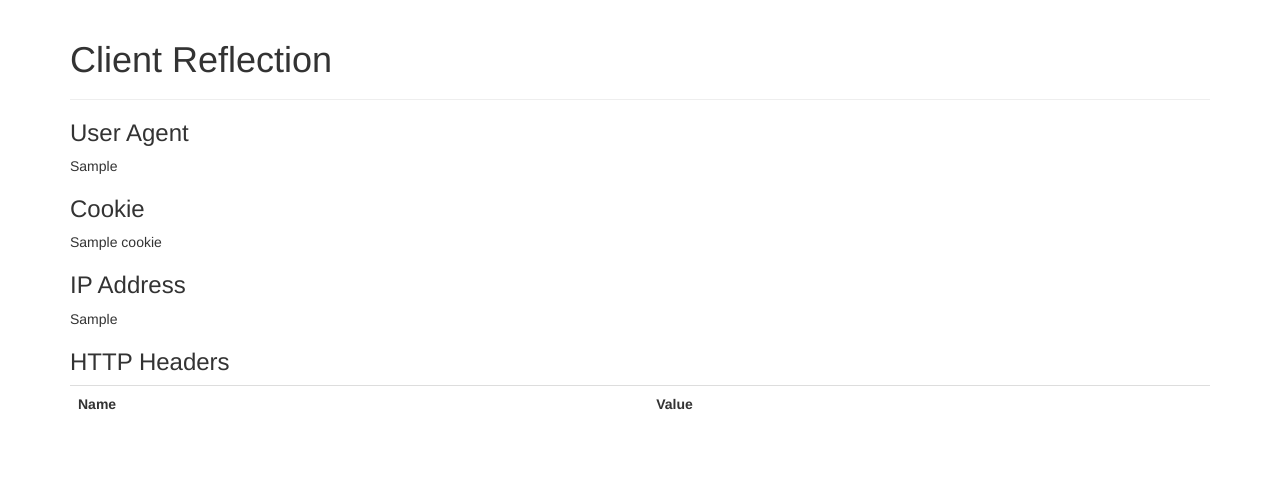
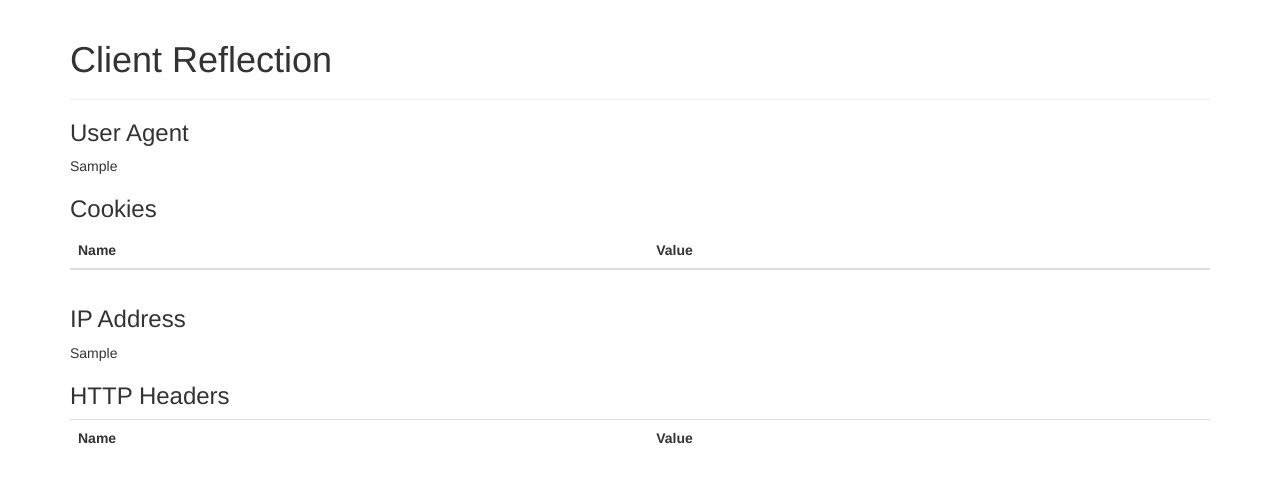
Before and after one commit to Den1al/client-reflection, a Flask app: template templates/index.html in a window 1280 px wide. Shown: the top 483 px of the page. Run offline with Flask 2, Linux system fonts and the light colour scheme; the template is opened without the code that fills it: most values are stand-ins (such as "Sample title", 1, 10 or a date in 2020); lists and menus that the app fills with data are empty; some libraries are stand-ins or nearby versions.

Commit message:
added cookie check

```diff
--- a/server.py
+++ b/server.py
@@ -1,18 +1,35 @@
-from flask import Flask, render_template, request
+from uuid import uuid4
+from flask import (Flask, render_template, request,
+                   redirect, url_for, make_response)
 
 app = Flask(__name__)
 
 
+def generate_uuid():
+    return str(uuid4())
+
+# def parsed_cookie():
+#     for item in request.headers.get('Cookie').split(';'):
+#         name, _, value = item.partition('=')
+#         yield name, value
+
+
 @app.route('/')
 def index():
+    resp = make_response(redirect(url_for('after_cookie_was_set')))
+    resp.set_cookie('client-reflection-cookie', generate_uuid())
+    return resp
+
+
+@app.route('/after-cookie-was-set')
+def after_cookie_was_set():
     return render_template(
         'index.html',
         user_agent=request.headers.get('User-Agent'),
-        cookie=request.headers.get('Cookie'),
         ip=request.remote_addr,
         headers=dict(request.headers)
     )
 
 
 if __name__ == "__main__":
-    app.run(host='0.0.0.0', port=8888, debug=True)
+    app.run(host='0.0.0.0', port=31137, debug=True)
--- /dev/null
+++ b/static/javascript/index.js
@@ -0,0 +1,24 @@
+function generateCookieArray() {
+    let data = [];
+
+    for (item of document.cookie.split(';')) {
+        const firstEqual = item.indexOf('=');
+        const name = item.substring(0, firstEqual);
+        const value = item.substring(firstEqual + 1, item.length);
+
+        data.push({ name, value });
+    }
+
+    return data;
+}
+
+$(document).ready(() => {
+    let table = $('#cookies-table tbody');
+    let data = generateCookieArray();
+
+    console.log(data);
+
+    $.each(data, (idx, elem) => {
+        table.append(`<tr><td>${elem.name}</td><td>${elem.value}</td></tr>`);
+    })
+})
--- a/templates/index.html
+++ b/templates/index.html
@@ -7,17 +7,19 @@
     <meta http-equiv="X-UA-Compatible" content="ie=edge">
     <title>Client Reflection</title>
 
-    <!-- Latest compiled and minified CSS -->
     <link rel="stylesheet" href="https://maxcdn.bootstrapcdn.com/bootstrap/3.3.7/css/bootstrap.min.css" integrity="sha384-BVYiiSIFeK1dGmJRAkycuHAHRg32OmUcww7on3RYdg4Va+PmSTsz/K68vbdEjh4u"
         crossorigin="anonymous">
 
-    <!-- Optional theme -->
     <link rel="stylesheet" href="https://maxcdn.bootstrapcdn.com/bootstrap/3.3.7/css/bootstrap-theme.min.css" integrity="sha384-rHyoN1iRsVXV4nD0JutlnGaslCJuC7uwjduW9SVrLvRYooPp2bWYgmgJQIXwl/Sp"
         crossorigin="anonymous">
 
-    <!-- Latest compiled and minified JavaScript -->
+    <script src="https://code.jquery.com/jquery-3.3.1.min.js" integrity="sha256-FgpCb/KJQlLNfOu91ta32o/NMZxltwRo8QtmkMRdAu8="
+        crossorigin="anonymous"></script>
+
     <script src="https://maxcdn.bootstrapcdn.com/bootstrap/3.3.7/js/bootstrap.min.js" integrity="sha384-Tc5IQib027qvyjSMfHjOMaLkfuWVxZxUPnCJA7l2mCWNIpG9mGCD8wGNIcPD7Txa"
         crossorigin="anonymous"></script>
+
+    <script src="{{ url_for('static', filename='javascript/index.js') }}"></script>
 </head>
 
 <body>
@@ -33,8 +35,18 @@
             </div>
 
             <div>
-                <h3>Cookie</h3>
-                <p>{{ cookie }}</p>
+                <h3>Cookies</h3>
+                <table class="table table-responsive" id="cookies-table">
+                    <thead>
+                        <tr>
+                            <th>Name</th>
+                            <th>Value</th>
+                        </tr>
+                    </thead>
+                    <tbody>
+
+                    </tbody>
+                </table>
             </div>
 
             <div>
```
